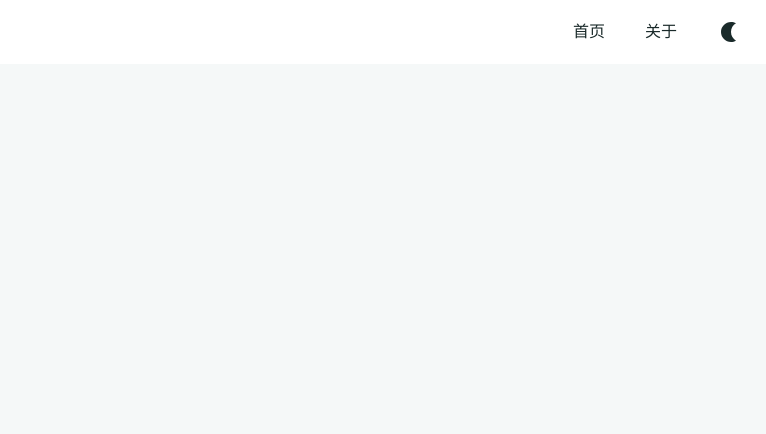
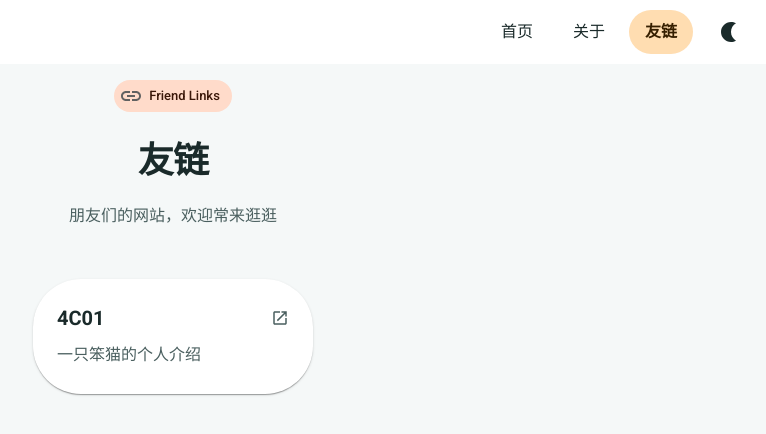
Before and after one commit to qichenya/qichen-web, a React (Vite) app: page /links in a window 1280 px wide. Before the commit this address had no page. Shown: the top 434 px of the page, without its empty margins (467-1233 px from the left). Built offline with nearby package versions, Linux system fonts and the light colour scheme.

Commit message:
添加了友链

```diff
--- a/src/components/AnimatedRoutes.tsx
+++ b/src/components/AnimatedRoutes.tsx
@@ -3,6 +3,7 @@ import { useLocation, Routes, Route } from 'react-router-dom';
 import { AnimatePresence, motion } from 'framer-motion';
 import { HomePage } from '../pages/HomePage';
 import { AboutPage } from '../pages/AboutPage';
+import { LinksPage } from '../pages/LinksPage';
 import { SearchPage } from '../pages/SearchPage';
 
 const pageVariants = {
@@ -35,6 +36,7 @@ export const AnimatedRoutes: React.FC = () => {
         <Routes location={location}>
           <Route path="/" element={<HomePage />} />
           <Route path="/about" element={<AboutPage />} />
+          <Route path="/links" element={<LinksPage />} />
           <Route path="/search" element={<SearchPage />} />
         </Routes>
       </motion.div>
--- a/src/components/layout/Header.tsx
+++ b/src/components/layout/Header.tsx
@@ -28,6 +28,7 @@ interface HeaderProps {
 const navItems = [
   { label: '首页', path: '/' },
   { label: '关于', path: '/about' },
+  { label: '友链', path: '/links' },
 ];
 
 export const Header: React.FC<HeaderProps> = ({ toggleTheme, isDarkMode }) => {
--- /dev/null
+++ b/src/data/friendLinks.ts
@@ -0,0 +1,13 @@
+export interface FriendLink {
+  name: string;
+  url: string;
+  description: string;
+}
+
+export const friendLinks: FriendLink[] = [
+  {
+    name: '4C01',
+    url: 'https://4c01.cn',
+    description: '一只笨猫的个人介绍',
+  },
+];
--- /dev/null
+++ b/src/pages/LinksPage.tsx
@@ -0,0 +1,134 @@
+import React from 'react';
+import {
+  Box,
+  Container,
+  Typography,
+  Card,
+  Chip,
+} from '@mui/material';
+import { Link as LinkIcon, OpenInNew } from '@mui/icons-material';
+import { motion, AnimatePresence } from 'framer-motion';
+import { friendLinks } from '../data/friendLinks';
+
+const cardVariants = {
+  hidden: { opacity: 0, y: 20 },
+  visible: (i: number) => ({
+    opacity: 1,
+    y: 0,
+    transition: {
+      delay: i * 0.1,
+      duration: 0.4,
+      ease: [0.2, 0, 0, 1],
+    },
+  }),
+};
+
+export const LinksPage: React.FC = () => {
+  return (
+    <Box sx={{ py: { xs: 6, md: 10 } }}>
+      <Container maxWidth="md">
+        <Box sx={{ textAlign: 'center', mb: 6 }}>
+          <Chip
+            icon={<LinkIcon />}
+            label="Friend Links"
+            sx={{
+              mb: 3,
+              borderRadius: 3,
+              backgroundColor: 'secondary.container',
+              color: 'secondary.onContainer',
+              fontWeight: 500,
+            }}
+          />
+          <Typography
+            variant="h2"
+            sx={{ mb: 2, fontWeight: 600, letterSpacing: '-0.02em' }}
+          >
+            友链
+          </Typography>
+          <Typography
+            variant="body1"
+            color="text.secondary"
+            sx={{ maxWidth: 360, mx: 'auto' }}
+          >
+            朋友们的网站，欢迎常来逛逛
+          </Typography>
+        </Box>
+
+        <Box
+          sx={{
+            display: 'flex',
+            flexWrap: 'wrap',
+            justifyContent: 'center',
+            gap: 3,
+          }}
+        >
+          <AnimatePresence mode="popLayout">
+            {friendLinks.map((link, i) => (
+              <motion.div
+                key={link.name}
+                custom={i}
+                variants={cardVariants}
+                initial="hidden"
+                animate="visible"
+                exit={{ opacity: 0, scale: 0.9 }}
+                layout
+              >
+                <Card
+                  component="a"
+                  href={link.url}
+                  target="_blank"
+                  rel="noopener noreferrer"
+                  sx={{
+                    display: 'flex',
+                    flexDirection: 'column',
+                    p: 3,
+                    width: 280,
+                    borderRadius: 4,
+                    backgroundColor: 'surface.containerLow',
+                    color: 'inherit',
+                    textDecoration: 'none',
+                    transition: 'all 0.25s ease',
+                    '&:hover': {
+                      backgroundColor: 'surface.container',
+                      boxShadow: 3,
+                    },
+                  }}
+                >
+                  <Box
+                    sx={{
+                      display: 'flex',
+                      alignItems: 'center',
+                      justifyContent: 'space-between',
+                      mb: 1,
+                    }}
+                  >
+                    <Typography
+                      variant="h5"
+                      sx={{ fontWeight: 700 }}
+                    >
+                      {link.name}
+                    </Typography>
+                    <OpenInNew
+                      sx={{
+                        fontSize: 18,
+                        color: 'text.secondary',
+                      }}
+                    />
+                  </Box>
+                  <Typography
+                    variant="bodyMedium"
+                    color="text.secondary"
+                  >
+                    {link.description}
+                  </Typography>
+                </Card>
+              </motion.div>
+            ))}
+          </AnimatePresence>
+        </Box>
+
+        <Box sx={{ mt: 8, textAlign: 'center' }} />
+      </Container>
+    </Box>
+  );
+};
```
Also changed, not shown: 1 other file (tests, documents, lock files or other folders).
